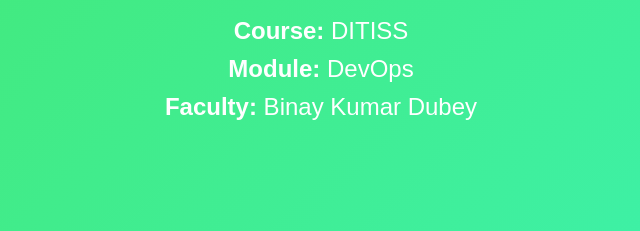
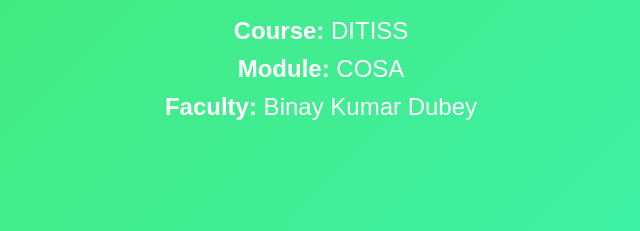
Before and after one commit to binaydubey/myapp, a plain HTML site: page index.html in a window 1280 px wide. Shown: the part 190-421 px from the top of the page, 319-959 px from the left. Drawn offline with Linux system fonts and the light colour scheme.

Commit message:
Update index.html

```diff
--- a/index.html
+++ b/index.html
@@ -41,7 +41,7 @@
     <div class="container">
         <h1>Welcome to DITISS</h1>
         <p><strong>Course:</strong> DITISS</p>
-        <p><strong>Module:</strong> DevOps</p>
+        <p><strong>Module:</strong> COSA</p>
         <p><strong>Faculty:</strong> Binay Kumar Dubey</p>
     </div>
 </body>
```
